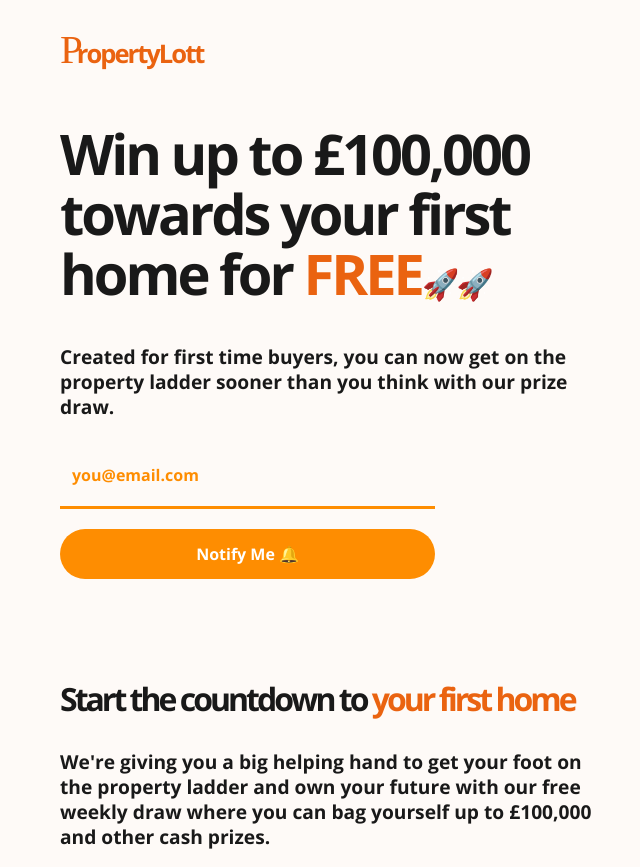
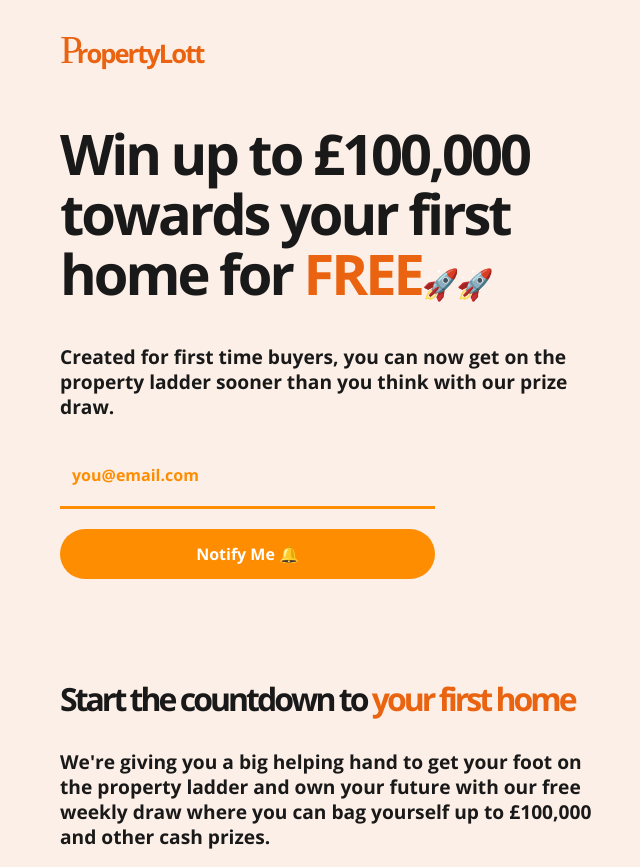
Before and after one commit to emmanuelojiji/PropertyLott2021, a plain HTML site: page index.html in a window 1280 px wide. Shown: the top 867 px of the page, without its empty margins (44-684 px from the left). Drawn offline with nearby package versions, Linux system fonts and the light colour scheme; a web font is replaced by a local one.

Commit message:
Background changed back

```diff
--- a/global.scss
+++ b/global.scss
@@ -12,7 +12,7 @@ body {
 }
 
 body {
-  background: #fefaf7;
+  background: #fcefe7;
 }
 
 .page-width {
@@ -58,7 +58,6 @@ p {
 header {
   padding-bottom: 50px;
   padding-top: 25px;
-  background: #fefaf7;
 
   .logo{
     font-size: 1.6em;
--- a/index.scss
+++ b/index.scss
@@ -1,7 +1,7 @@
 .billboard {
   margin-bottom: 70px;
   position: relative;
-  background: #fefaf7;
+  background: #fcefe7;
   .billboard-wrap {
     display: flex;
     justify-content: space-between;
```
Also changed, not shown: global.css, index.css, 1 other file.
